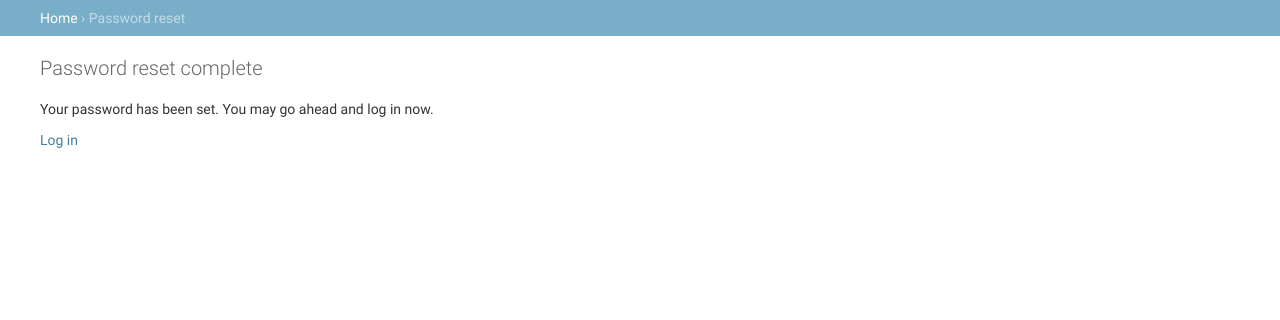
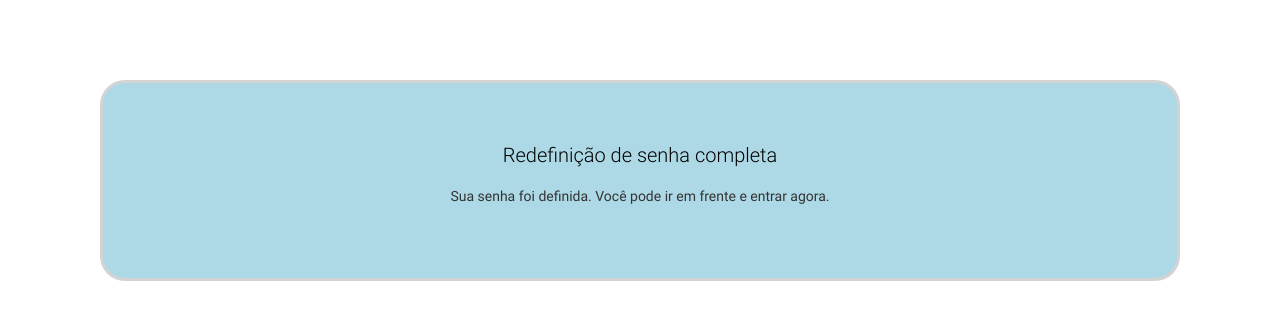
Before and after one commit to fga-eps-mds/2018.2-FGAPP-login, a Django app: a page that uses login/templates/registration/password_reset_complete.html in a window 1280 px wide. Shown: the top 320 px of the page. Run offline with Django 3.2, Linux system fonts and the light colour scheme.

Commit message:
Stylizing password_reset_complete.html and margin ajdustments in others
Co-authored-by: Gustavo Marques <gustavomarques.gml@gmail.com>
Co-authored-by: Andre Pinto <andrelucax@gmail.com>

```diff
--- a/login/templates/registration/password_reset_complete.html
+++ b/login/templates/registration/password_reset_complete.html
@@ -2,19 +2,17 @@
 {% load i18n %}
 
 {% block breadcrumbs %}
-<div class="breadcrumbs">
-<a href="{% url 'admin:index' %}">{% trans 'Home' %}</a>
-&rsaquo; {% trans 'Password reset' %}
-</div>
 {% endblock %}
 
 {% block title %}{{ title }}{% endblock %}
-{% block content_title %}<h1>{{ title }}</h1>{% endblock %}
+{% block content_title %}{% endblock %}
 
 {% block content %}
 
-<p>{% trans "Your password has been set.  You may go ahead and log in now." %}</p>
+<div style="margin: 5%; padding: 5%; content: center; text-align: center; background-color: lightblue; border: 3px solid lightgray; border-radius: 25px;">
+  <h1 style="color: black;">{{ 'Redefinição de senha completa' }}</h1>
+  <p>Sua senha foi definida. Você pode ir em frente e entrar agora.</p>
+</div>
 
-<p><a href="{{ login_url }}">{% trans 'Log in' %}</a></p>
 
 {% endblock %}
--- a/login/templates/registration/password_reset_confirm.html
+++ b/login/templates/registration/password_reset_confirm.html
@@ -33,9 +33,11 @@
   </form>
 </div>
 {% else %}
+<div style="margin: 5%; padding: 5%; content: center; text-align: center; background-color: lightblue; border: 3px solid lightgray; border-radius: 25px;">
+<h1 style="color: black;">Erro ao entrar acessar link</h1>
+<p> O link de redefinição de senha era inválido, possivelmente porque já foi usado. Por favor, solicite uma nova redefinição de senha.</p>
 
-<p>{% trans "The password reset link was invalid, possibly because it has already been used.  Please request a new password reset." %}</p>
-
+</div>
 {% endif %}
 
 {% endblock %}
--- a/login/templates/registration/password_reset_done.html
+++ b/login/templates/registration/password_reset_done.html
@@ -8,7 +8,7 @@
 {% block content_title %}{% endblock %}
 {% block content %}
 
-<div style="margin: 10%; padding: 5%; content: center; text-align: center; background-color: lightblue; border: 3px solid lightgray; border-radius: 25px;">
+<div style="margin: 5%; padding: 5%; content: center; text-align: center; background-color: lightblue; border: 3px solid lightgray; border-radius: 25px;">
   <h1 style="color: black;">{{ 'Redefinição de senha enviada' }}</h1>
   <p>{% trans "Enviamos-lhe instrucoes para definir a sua senha, se existir uma conta com o email que introduziu. Voce deve recebe-los em breve." %}</p>
   <p>{% trans " Se voce nao receber um email, verifique se digitou o endereco registrado e verifique sua pasta de spam" %}</p>
--- a/login/templates/registration/password_reset_form.html
+++ b/login/templates/registration/password_reset_form.html
@@ -9,7 +9,7 @@
 {% block content_title %}{% endblock %}
 {% block content %}
 
-<div style="margin: 10%; padding: 5%; content: center; text-align: center; background-color: lightblue; border: 3px solid lightgray; border-radius: 25px;">
+<div style="margin: 5%; padding: 5%; content: center; text-align: center; background-color: lightblue; border: 3px solid lightgray; border-radius: 25px;">
 <h1 style="color: black;">{{ 'Esqueceu sua senha?' }}</h1>
 <p>{% trans "Insira o email para trocar sua senha." %}</p>
 <form method="post">{% csrf_token %}
```
